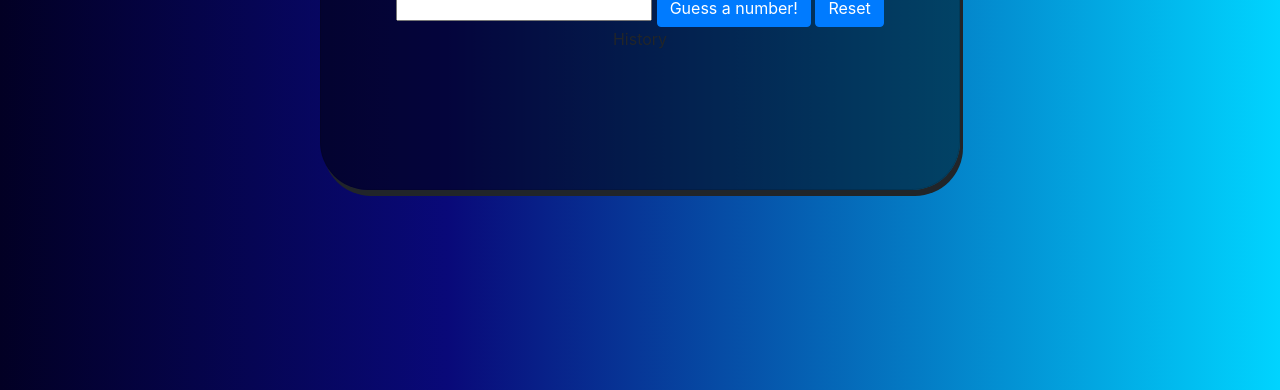
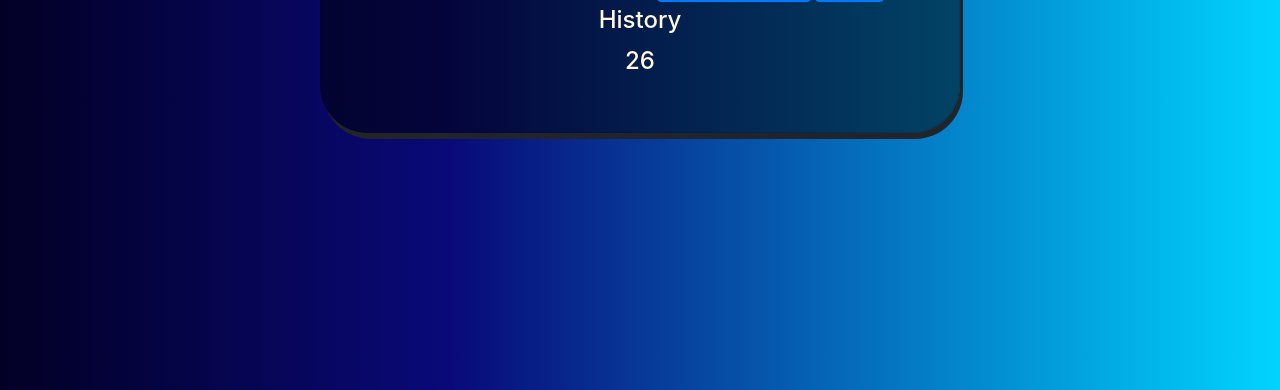
Before and after one commit to Addi-sys/Guessing-Game, a plain HTML site: page index.html in a window 1280 px wide. Shown: the part 410-800 px from the top of the page. Drawn offline with nearby package versions, Linux system fonts and the light colour scheme.

Commit message:
Needs fixes, layout, timer delay after reset

```diff
--- a/css/style.css
+++ b/css/style.css
@@ -8,6 +8,12 @@ body {
     text-align: center;
 }
 
+.card-text {
+    color: cornsilk;
+    text-align: center;
+    margin-top: 4px;
+}
+
 .card {
     border-radius: 3em;
     background: rgba(0, 0, 0, 0.5);
--- a/index.html
+++ b/index.html
@@ -11,7 +11,7 @@
 </head>
 
 <body class="d-flex flex-column align-items-center justify-content-center text-black">
-    <div class="card d-flex align-items-center justify-content-center align-self-center p-2 w-50 h-50">
+    <div class="card d-flex align-items-center justify-content-center align-self-center p-2 w-50 h-95">
         <div class="card-body d-flex flex-column align-items-center justify-content-center p-5">
 
             <!-- Remaining guess indicator -->
@@ -28,11 +28,13 @@
                 <button class="btn btn-primary" onclick="resetNumber()">Reset</button>
             </div>
 
+            <h4 class="card-text" id="historyArea">History </b>
+            </h4>
 
-            <div class="card-text" id="historyArea">History </b>
-            </div>
+            <h4 class="timer card-text" id="timer">30</h4>
+        </div>
 
-        </div>
+    </div>
     </div>
     <script src="js/script.js"></script>
     <script src="https://code.jquery.com/jquery-3.5.1.slim.min.js" integrity="sha384-DfXdz2htPH0lsSSs5nCTpuj/zy4C+OGpamoFVy38MVBnE+IbbVYUew+OrCXaRkfj" crossorigin="anonymous"></script>
--- a/js/script.js
+++ b/js/script.js
@@ -7,7 +7,13 @@ let history = []
 // declare guesses remaining variable
 let guessesRemaining = 5;
 
-// function compares user value to randomly generated value
+// declare timer value
+let startTime = 30
+
+// declare setInterval value
+let timerInterval = setInterval(countDown, 1000)
+
+// function starts timer and compares values when btn is pushed
 function guessNumber() {
 
     // reset input box to 0
@@ -48,19 +54,25 @@ function guessNumber() {
     }
 
     history.push(guess)
-    document.getElementById("historyArea").innerHTML = `History ${history}`
+    document.getElementById("historyArea").innerHTML = `History <br/> ${history}`
+    console.log(history)
     document.getElementById("userGuess").value = ""
-
 }
 
-// reset
-// chances back to 5
-// reset random number
-// reset history
-//  clear input
-// reset result
+// timer function
+function countDown() {
+    if (startTime == -1) {
+        clearTimeout(timerInterval)
+        document.getElementById("remainingGuesses").innerHTML = `Out of time!`
+    } else {
+        document.getElementById("timer").innerHTML = `${startTime}`
+        startTime--
+    }
+}
 
+// reset function
 function resetNumber() {
+    startTime = 30
     guessesRemaining = 5
     randomNumber = Math.round(Math.random() * 100)
     history = []
```
